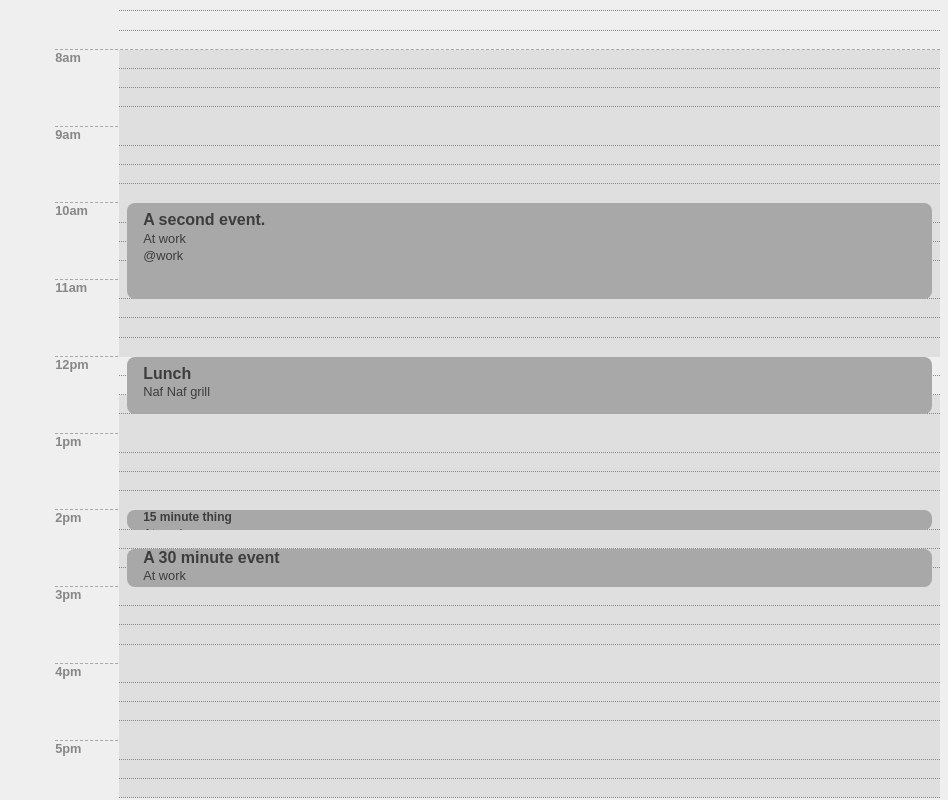
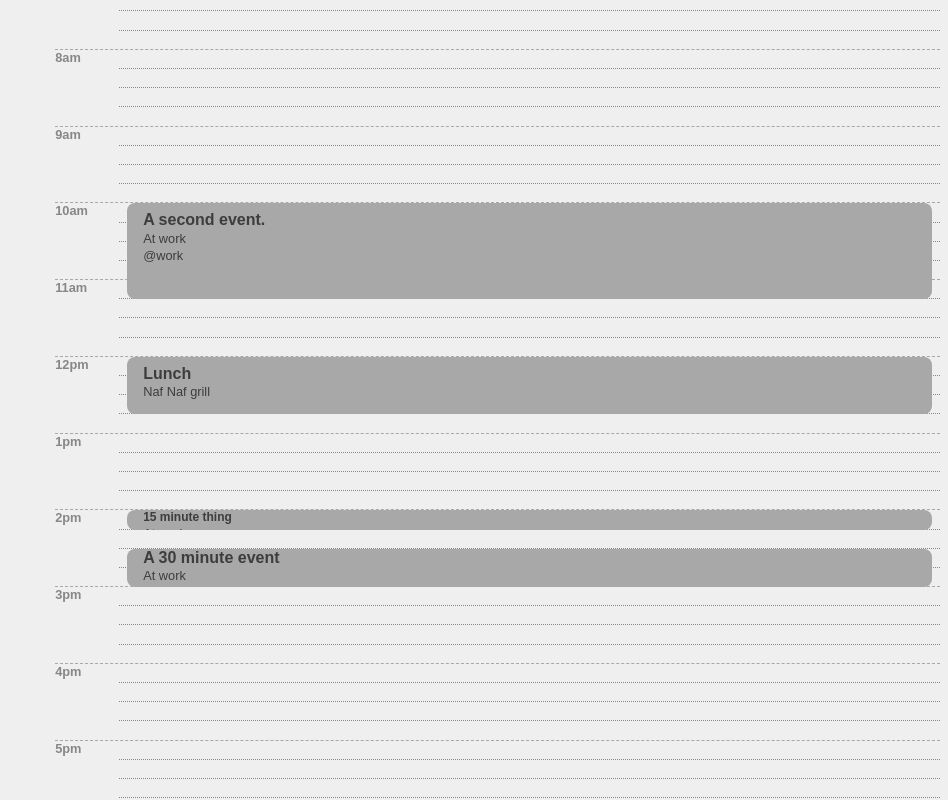
Before and after one commit to y0mbo/todo.txt, a React (Create React App) app: page / in a window 1280 px wide. Shown: the part 640-1440 px from the top of the page, without its empty margins (332-1280 px from the left). Built offline with nearby package versions, Linux system fonts and the light colour scheme; a web font is replaced by a local one.

Commit message:
Removed work hour classes from the calendar grid because I don't like it anymore.

```diff
--- a/src/components/CalendarEvents.js
+++ b/src/components/CalendarEvents.js
@@ -130,45 +130,45 @@ class CalendarEvents extends React.Component {
                     <div className="time t0715"></div>
                     <div className="time t0730"></div>
                     <div className="time timelast t0745"></div>
-                    <div className="time work first t0800"></div>
-                    <div className="time work t0815"></div>
-                    <div className="time work t0830"></div>
-                    <div className="time work timelast t0845"></div>
-                    <div className="time work t0900"></div>
-                    <div className="time work t0915"></div>
-                    <div className="time work t0930"></div>
-                    <div className="time work timelast t0945"></div>
-                    <div className="time work t1000"></div>
-                    <div className="time work t1015"></div>
-                    <div className="time work t1030"></div>
-                    <div className="time work timelast t1045"></div>
-                    <div className="time work t1100"></div>
-                    <div className="time work t1115"></div>
-                    <div className="time work t1130"></div>
-                    <div className="time work timelast t1145"></div>
+                    <div className="time first t0800"></div>
+                    <div className="time t0815"></div>
+                    <div className="time t0830"></div>
+                    <div className="time timelast t0845"></div>
+                    <div className="time t0900"></div>
+                    <div className="time t0915"></div>
+                    <div className="time t0930"></div>
+                    <div className="time timelast t0945"></div>
+                    <div className="time t1000"></div>
+                    <div className="time t1015"></div>
+                    <div className="time t1030"></div>
+                    <div className="time timelast t1045"></div>
+                    <div className="time t1100"></div>
+                    <div className="time t1115"></div>
+                    <div className="time t1130"></div>
+                    <div className="time timelast t1145"></div>
                     <div className="time t1200"></div>
                     <div className="time t1215"></div>
-                    <div className="time work first t1230"></div>
-                    <div className="time work timelast t1245"></div>
-                    <div className="time work t1300"></div>
-                    <div className="time work t1315"></div>
-                    <div className="time work t1330"></div>
-                    <div className="time work timelast t1345"></div>
-                    <div className="time work t1400"></div>
-                    <div className="time work t1415"></div>
-                    <div className="time work t1430"></div>
-                    <div className="time work timelast t1445"></div>
-                    <div className="time work t1500"></div>
-                    <div className="time work t1515"></div>
-                    <div className="time work t1530"></div>
-                    <div className="time work timelast t1545"></div>
-                    <div className="time work t1600"></div>
-                    <div className="time work t1615"></div>
-                    <div className="time work t1630"></div>
-                    <div className="time work timelast t1645"></div>
-                    <div className="time work t1700"></div>
-                    <div className="time work t1715"></div>
-                    <div className="time work t1730"></div>
+                    <div className="time first t1230"></div>
+                    <div className="time timelast t1245"></div>
+                    <div className="time t1300"></div>
+                    <div className="time t1315"></div>
+                    <div className="time t1330"></div>
+                    <div className="time timelast t1345"></div>
+                    <div className="time t1400"></div>
+                    <div className="time t1415"></div>
+                    <div className="time t1430"></div>
+                    <div className="time timelast t1445"></div>
+                    <div className="time t1500"></div>
+                    <div className="time t1515"></div>
+                    <div className="time t1530"></div>
+                    <div className="time timelast t1545"></div>
+                    <div className="time t1600"></div>
+                    <div className="time t1615"></div>
+                    <div className="time t1630"></div>
+                    <div className="time timelast t1645"></div>
+                    <div className="time t1700"></div>
+                    <div className="time t1715"></div>
+                    <div className="time t1730"></div>
                     <div className="time timelast t1745"></div>
                     <div className="time t1800"></div>
                     <div className="time t1815"></div>
```
